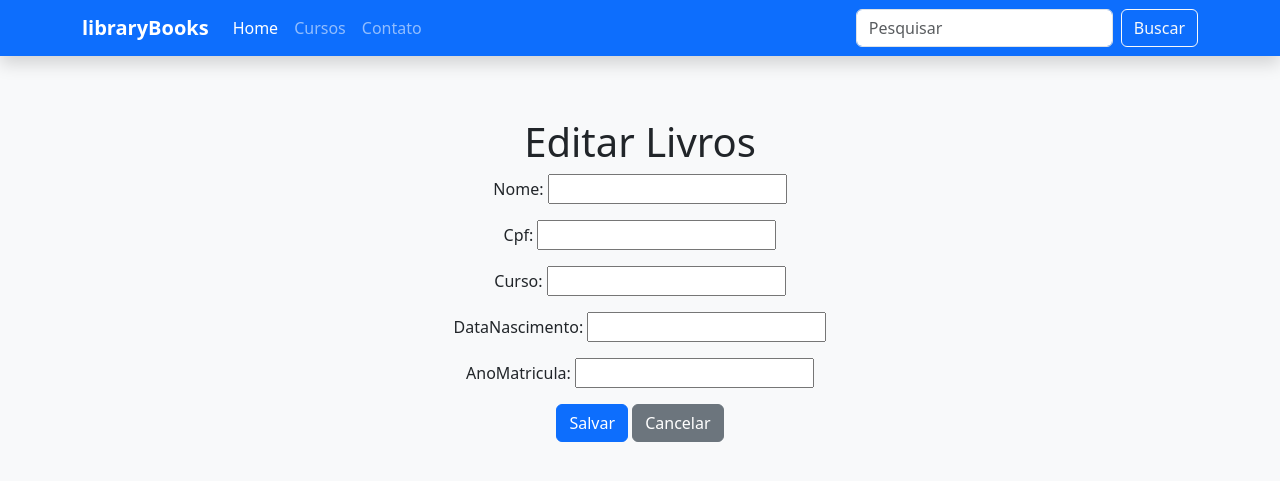
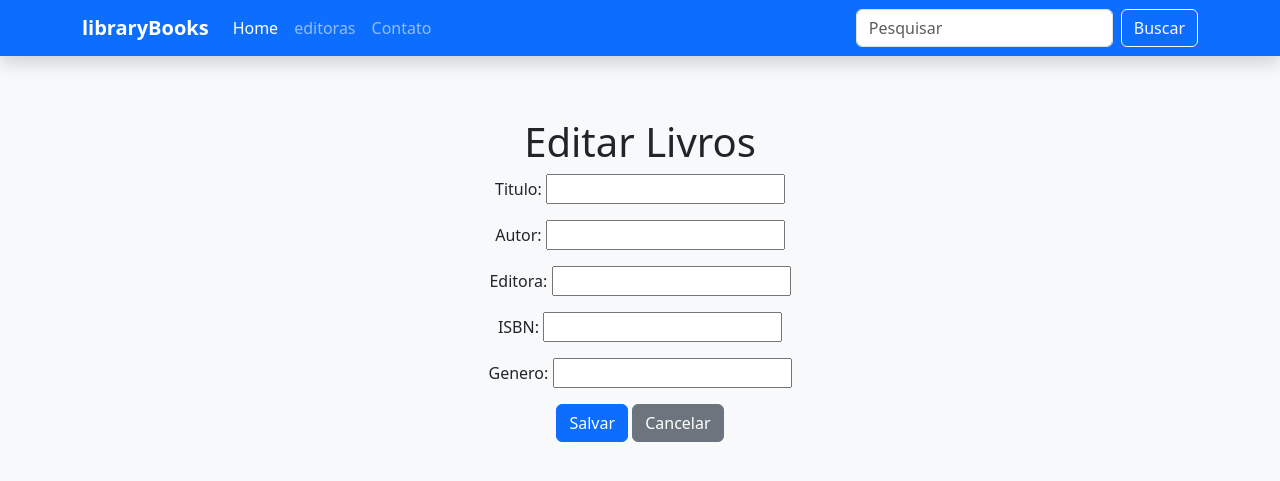
Before and after one commit to Coffee-Gutts/library-django, a Django app: template library/libraryBooks/templates/editarCadastro.html in a window 1280 px wide. Shown: the top 481 px of the page. Run offline with Django 5.2, Linux system fonts and the light colour scheme; the template is opened without the code that fills it: values that come from a table or form of the project are taken from there, others are empty; tables that the repository leaves empty hold one stand-in row (values such as "Sample post").

Commit message:
refactor: mudando a antiga classe alunos

```diff
--- a/library/libraryBooks/forms.py
+++ b/library/libraryBooks/forms.py
@@ -5,4 +5,4 @@ from.models import Livros
 class LivrosForm(ModelForm):
     class Meta:
         model = Livros
-        fields = ['nome','cpf','curso', 'dataNascimento', 'anoMatricula']
+        fields = ['titulo','autor','editora', 'ISBN', 'genero']
--- a/library/libraryBooks/models.py
+++ b/library/libraryBooks/models.py
@@ -1,10 +1,10 @@
 from django.db import models
 
 class Livros(models.Model):
-    nome = models.CharField(max_length=100, blank=False, null=False)
-    cpf = models.CharField(max_length=100, blank=False, null=False)
-    curso = models.CharField(max_length=10, blank=False, null=False)
-    dataNascimento = models.DateField()
-    anoMatricula = models.IntegerField()
+    titulo = models.CharField(max_length=100, blank=False, null=False)
+    autor = models.CharField(max_length=100, blank=False, null=False)
+    editora = models.CharField(max_length=100, blank=False, null=False)
+    ISBN = models.IntegerField()
+    genero = models.CharField(max_length=100, blank=False, null=False)
 
     objects = models.Manager()
--- a/library/libraryBooks/templates/deletarCadastro.html
+++ b/library/libraryBooks/templates/deletarCadastro.html
@@ -22,7 +22,7 @@
                         <a class="nav-link active" aria-current="page" href="{% url 'index' %}">Home</a>
                     </li>
                     <li class="nav-item">
-                        <a class="nav-link" href="#">Cursos</a>
+                        <a class="nav-link" href="#">editoras</a>
                     </li>
                     <li class="nav-item">
                         <a class="nav-link" href="#">Contato</a>
@@ -40,7 +40,7 @@
     <div class="container mt-5 text-center">
         <h2 class="text-danger">Excluir Livros</h2>
 
-        <p>Tem certeza que deseja excluir o Livros <strong>{{ Livros.nome }}</strong>?</p>
+        <p>Tem certeza que deseja excluir o Livros <strong>{{ Livros.titulo }}</strong>?</p>
 
         <form method="POST">
             {% csrf_token %}
--- a/library/libraryBooks/templates/editarCadastro.html
+++ b/library/libraryBooks/templates/editarCadastro.html
@@ -59,7 +59,7 @@
               >
             </li>
             <li class="nav-item">
-              <a class="nav-link" href="#">Cursos</a>
+              <a class="nav-link" href="#">editoras</a>
             </li>
             <li class="nav-item">
               <a class="nav-link" href="#">Contato</a>
```
Also changed, not shown: library/libraryBooks/templates/cadastro.html (+17 -17 lines), library/libraryBooks/templates/index.html (+7 -7 lines), library/libraryBooks/views.py (+10 -10 lines), library/db.sqlite3, library/libraryBooks/migrations/0001_initial.py, library/libraryBooks/migrations/0002_alter_livros_curso.py, library/libraryBooks/migrations/0003_alter_livros_isbn_alter_livros_editora_and_more.py (added).
